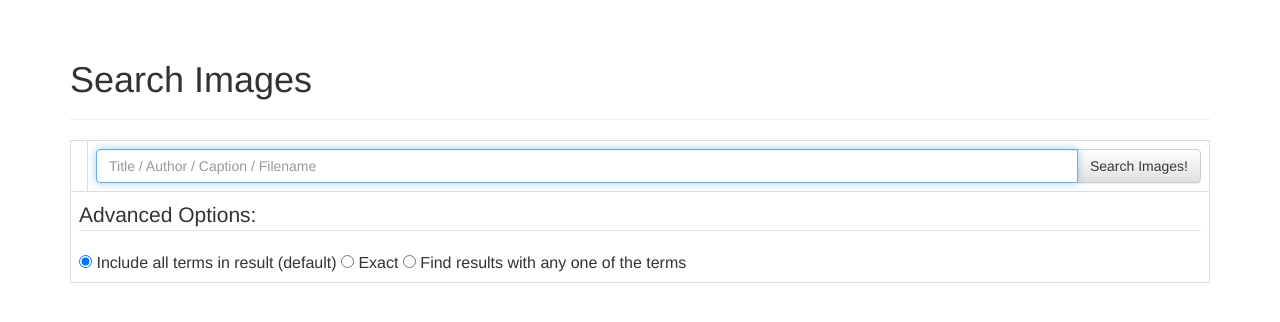
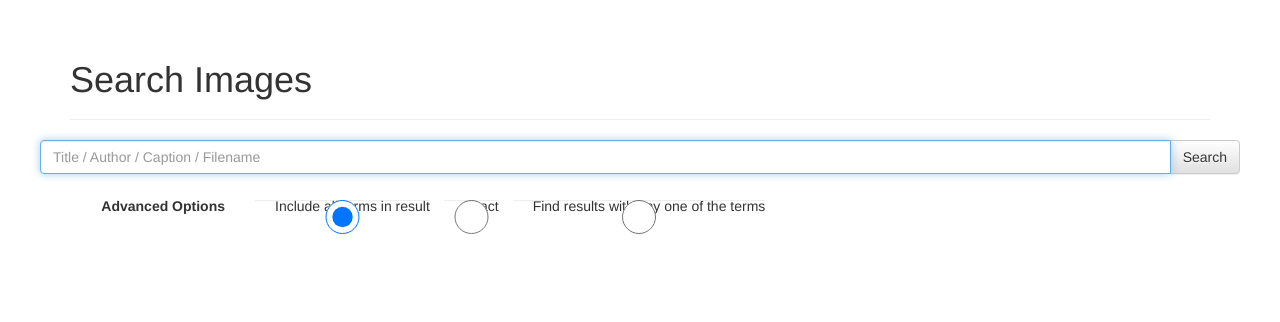
Before and after one commit to refpolk/cnx-images, a PHP site: page /search-image.php in a window 1280 px wide. Shown: the part 51-373 px from the top of the page. Run offline with PHP 8.4, Linux system fonts and the light colour scheme; data that the repository does not hold is empty.

Commit message:
Bootstrap UI

```diff
--- a/public/edit-image.php
+++ b/public/edit-image.php
@@ -122,7 +122,6 @@ $title = ($update ? 'View' : 'Add') . ' Image';
 				<h1>
 					<?php echo $title; ?>
 					<a href="#" title="Edit image"><span class="glyphicon glyphicon-pencil small" aria-hidden="true"></span></a>
-					<!--<a href="#" title="Edit image"><img height="24" width="24" src="styles/images/edit.png" /></a>-->
 				</h1>
 			</div>
 
@@ -207,10 +206,8 @@ $title = ($update ? 'View' : 'Add') . ' Image';
 							</div>
 						</div>
 						<div class="form-group edit-only">
-							<!--<label for="file" class="control-label col-xs-2">Select File</label>-->
 							<label class="control-label col-xs-2">Select File</label>
 							<div class="col-xs-10">
-								<!--<input id="file" type="file" class="file" name="file" />-->
 								<label class="btn btn-default" for="file">
 								    <input id="file" class="file" name="file" type="file" style="display:none;">
 								    Browse
@@ -224,11 +221,9 @@ $title = ($update ? 'View' : 'Add') . ' Image';
 									<img src="<?php if ($image->Filename != '') { echo $filelocation . $image->Filename; } ?>" height="150" alt="<?php echo $image->Title;?>"/>
 								</a>
 								<a class="zoom" title="Zoom" href="#">
-									<!--<img height="24" width="24" src="styles/images/zoom.png" />-->
 									<span class="glyphicon glyphicon-fullscreen" aria-hidden="true"></span>
 								</a>
 								<a id="delete" class="edit-only" title="Remove" href="#">
-									<!--<img height="24" width="24" src="styles/images/delete.png" />-->
 									<span class="glyphicon glyphicon-remove" aria-hidden="true"></span>
 								</a>
 								<div id="zoom-dialog" class="dialog" title="<?php echo $image->Title;?>">
@@ -247,7 +242,6 @@ $title = ($update ? 'View' : 'Add') . ' Image';
 						</div>
 						<div class="form-group edit-only">
 							<div class="col-xs-offset-2 col-xs-10">
-								<!--<input type="submit" name="submit" value="<?php //echo ($update ? 'Update' : 'Save')?> Image">-->
 								<button type="submit" name="submit" class="btn btn-lg btn-primary"><?php echo ($update ? 'Update' : 'Save')?> Image</button>
 							</div>
 						</div>
--- a/public/includes/messages.inc.php
+++ b/public/includes/messages.inc.php
@@ -10,7 +10,7 @@
 	</div>
 	<?php } ?>
 	<?php if ($error != '') { ?>
-	<div class="alert alert-error" role="alert">
+	<div class="alert alert-danger" role="alert">
 		<p><?php echo $error;?></p>
 	</div>
 	<?php } ?>
--- a/public/search-image.php
+++ b/public/search-image.php
@@ -82,38 +82,37 @@ $title = 'Search Images';
 				<h1><?php echo $title; ?></h1>
 			</div>
 
-		<form id="searchform" name="form" method="GET" action="search-image.php">
+			<div class="row">
+
+		<form class="form-horizontal" role="form" id="searchform" name="form" method="GET" action="search-image.php">
 
 			<?php require 'includes/messages.inc.php'; ?>
 
-			<table class="table table-bordered">
-				<tr>
-					<td></td>
-					<td>
-					    <div class="input-group">
-					      <input type="text" class="form-control" size="115" maxlength="115" name="q" value="<?php echo $query ?>"  placeholder="Title / Author / Caption / Filename" />
-					      <span class="input-group-btn">
-					        <button class="btn btn-default" type="submit">Search Images!</button>
-					      </span>
-					    </div>
-						<!--<input type="text" size="115" maxlength="115" name="q" value="<?php echo $query ?>"  placeholder="Title / Author / Caption / Filename" />
-						<input type="submit" value="Search Images" />-->
-					</td>
-				</tr>
-				<tr>
-					<td colspan="2">
-						<fieldset>
-							<legend>Advanced Options:</legend>
-							<input type="radio" name="o" value="all" <?php if ($option == 'all' || !isset($option)) { echo 'checked'; } ?>>
-							Include all terms in result (default)
-							<input type="radio" name="o" value="exact" <?php if ($option == 'exact') { echo 'checked'; } ?>>
-							Exact
-							<input type="radio" name="o" value="any" <?php if ($option == 'any') { echo 'checked'; } ?>>
-							Find results with any one of the terms
-						</fieldset>
-					</td>
-				</tr>
-			</table>
+		    <div class="form-group">
+				<div class="input-group col-xs-12">
+					<input type="text" class="form-control" size="115" maxlength="115" name="q" value="<?php echo $query ?>" placeholder="Title / Author / Caption / Filename" />
+					<span class="input-group-btn">
+						<button class="btn btn-default" type="submit">Search</button>
+					</span>
+				</div>
+		    </div>
+		    <div class="form-group">
+				<label for="elibrary" class="control-label col-xs-2">Advanced Options</label>
+				<div class="col-xs-10">
+					<label class="radio-inline">
+						<input class="form-control" type="radio" name="o" value="all" <?php if ($option == 'all' || !isset($option)) { echo 'checked'; } ?>>
+						Include all terms in result
+					</label>
+					<label class="radio-inline">
+						<input class="form-control" type="radio" name="o" value="exact" <?php if ($option == 'exact') { echo 'checked'; } ?>>
+						Exact
+					</label>
+					<label class="radio-inline">
+						<input class="form-control" type="radio" name="o" value="any" <?php if ($option == 'any') { echo 'checked'; } ?>>
+						Find results with any one of the terms
+					</label>
+				</div>
+			</div>
 		</form>
 		<?php if (isset($statement)) { ?>
 
@@ -146,6 +145,8 @@ $title = 'Search Images';
 
 		<?php } ?>
 
+			</div>
+
 		</div>
 
 		<?php require 'includes/scripts.inc.php'; ?>
```
Also changed, not shown: public/import-image.php (+29 -7 lines), public/includes/pager.inc.php (+4 -4 lines).
